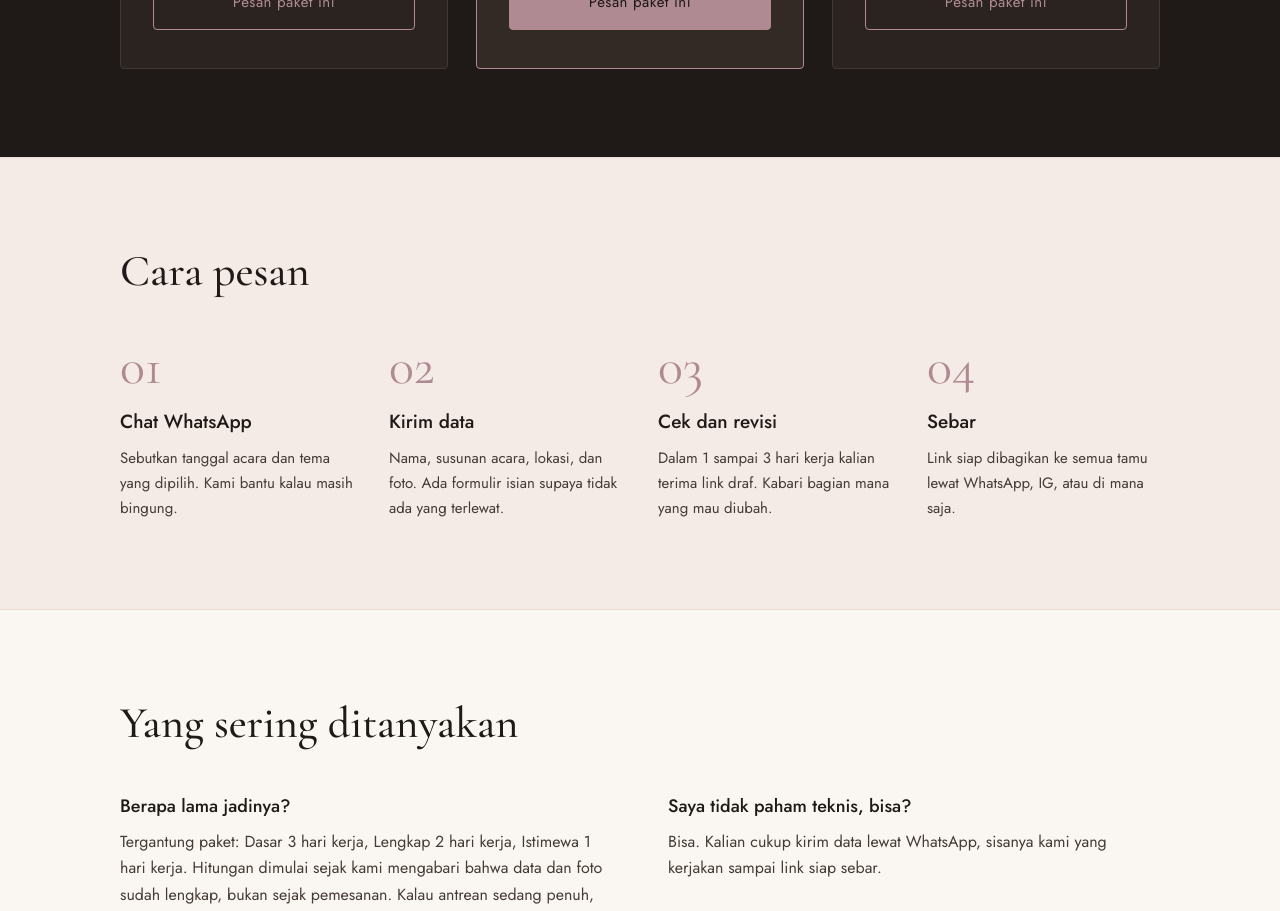
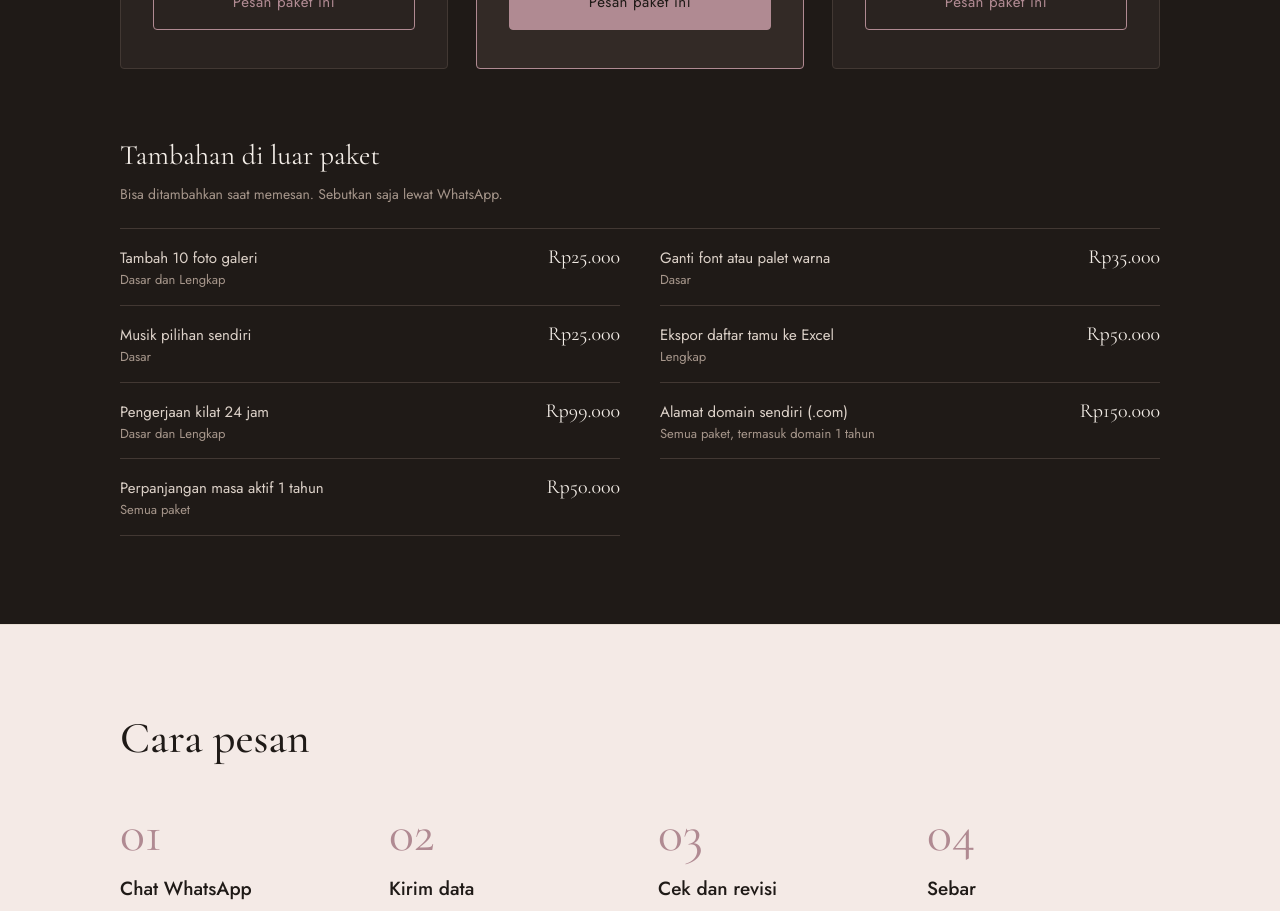
Before and after one commit to ridzwan-gigih-herdyantha/sowanan, a Next.js app: page / in a window 1280 px wide. Shown: the part 3360-4271 px from the top of the page. Built offline with nearby package versions, Linux system fonts and the light colour scheme; no server answers.

Commit message:
feat: add addon options for pricing plans with descriptions and pricing details

```diff
--- a/src/components/home/pricing.tsx
+++ b/src/components/home/pricing.tsx
@@ -60,6 +60,18 @@ function plans(s: Settings): Plan[] {
   ];
 }
 
+function addons(s: Settings) {
+  return [
+    { name: "Tambah 10 foto galeri", for: "Dasar dan Lengkap", price: s.addonPhotos },
+    { name: "Ganti font atau palet warna", for: "Dasar", price: s.addonStyle },
+    { name: "Musik pilihan sendiri", for: "Dasar", price: s.addonMusic },
+    { name: "Ekspor daftar tamu ke Excel", for: "Lengkap", price: s.addonExport },
+    { name: "Pengerjaan kilat 24 jam", for: "Dasar dan Lengkap", price: s.addonExpress },
+    { name: "Alamat domain sendiri (.com)", for: "Semua paket, termasuk domain 1 tahun", price: s.addonDomain },
+    { name: "Perpanjangan masa aktif 1 tahun", for: "Semua paket", price: s.addonExtend },
+  ];
+}
+
 export function Pricing({ settings, waHref }: { settings: Settings; waHref: string }) {
   return (
     <section id="paket" className="bg-ink text-paper">
@@ -111,6 +123,22 @@ export function Pricing({ settings, waHref }: { settings: Settings; waHref: stri
             </div>
           ))}
         </div>
+
+        <div className="mt-14 md:mt-16" {...reveal()}>
+          <h3 className="font-serif text-[28px] text-paper">Tambahan di luar paket</h3>
+          <p className="mt-1.5 text-sm text-dusk">Bisa ditambahkan saat memesan. Sebutkan saja lewat WhatsApp.</p>
+          <ul className="mt-6 grid grid-cols-1 border-t border-night-line md:grid-cols-2 md:gap-x-10">
+            {addons(settings).map((a) => (
+              <li key={a.name} className="flex items-baseline justify-between gap-4 border-b border-night-line py-3.5">
+                <span className="min-w-0">
+                  <span className="block text-[15px] text-dusk-light">{a.name}</span>
+                  <span className="block text-[13px] text-dusk">{a.for}</span>
+                </span>
+                <span className="shrink-0 font-serif text-xl text-paper">{formatRupiah(a.price)}</span>
+              </li>
+            ))}
+          </ul>
+        </div>
       </Container>
     </section>
   );
```
